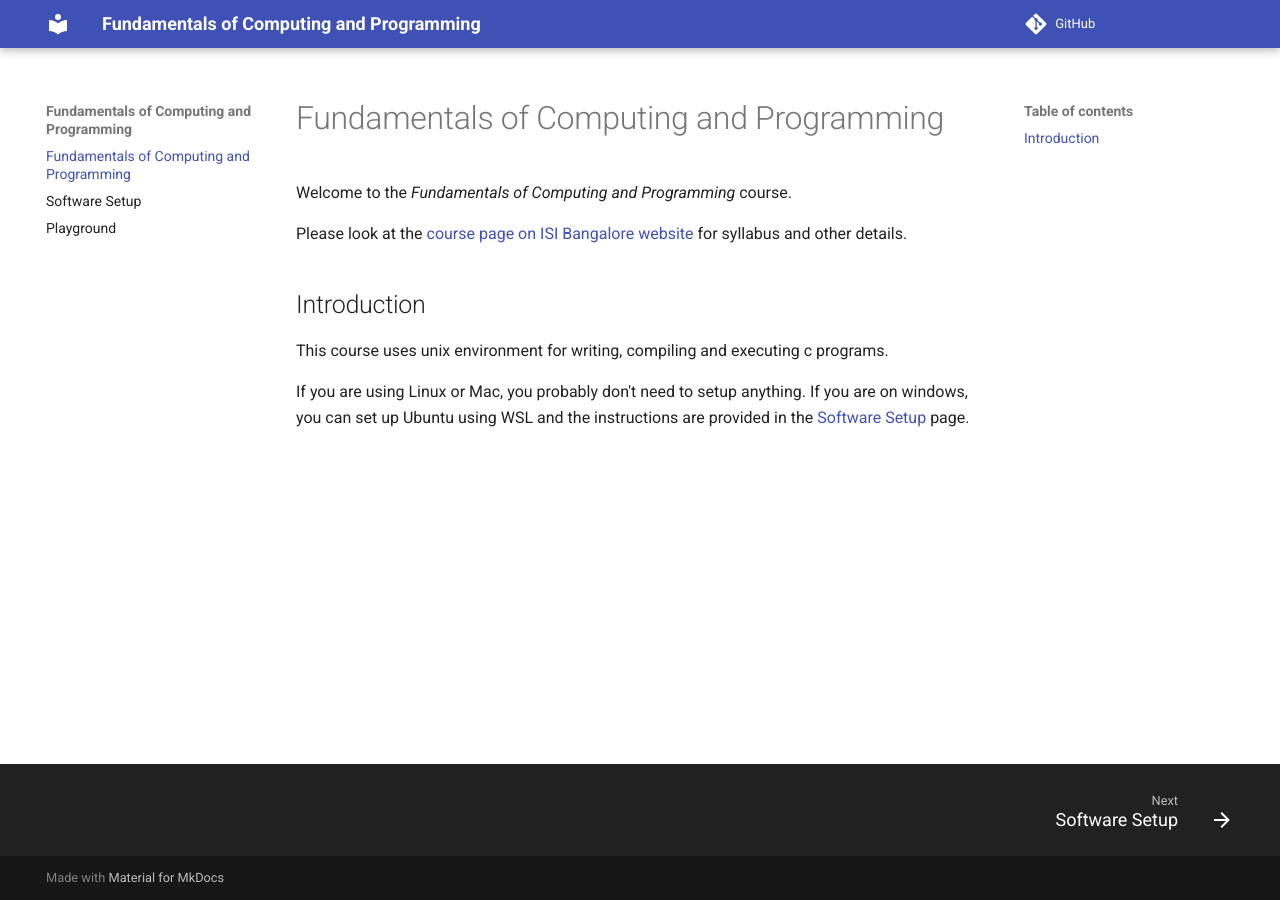
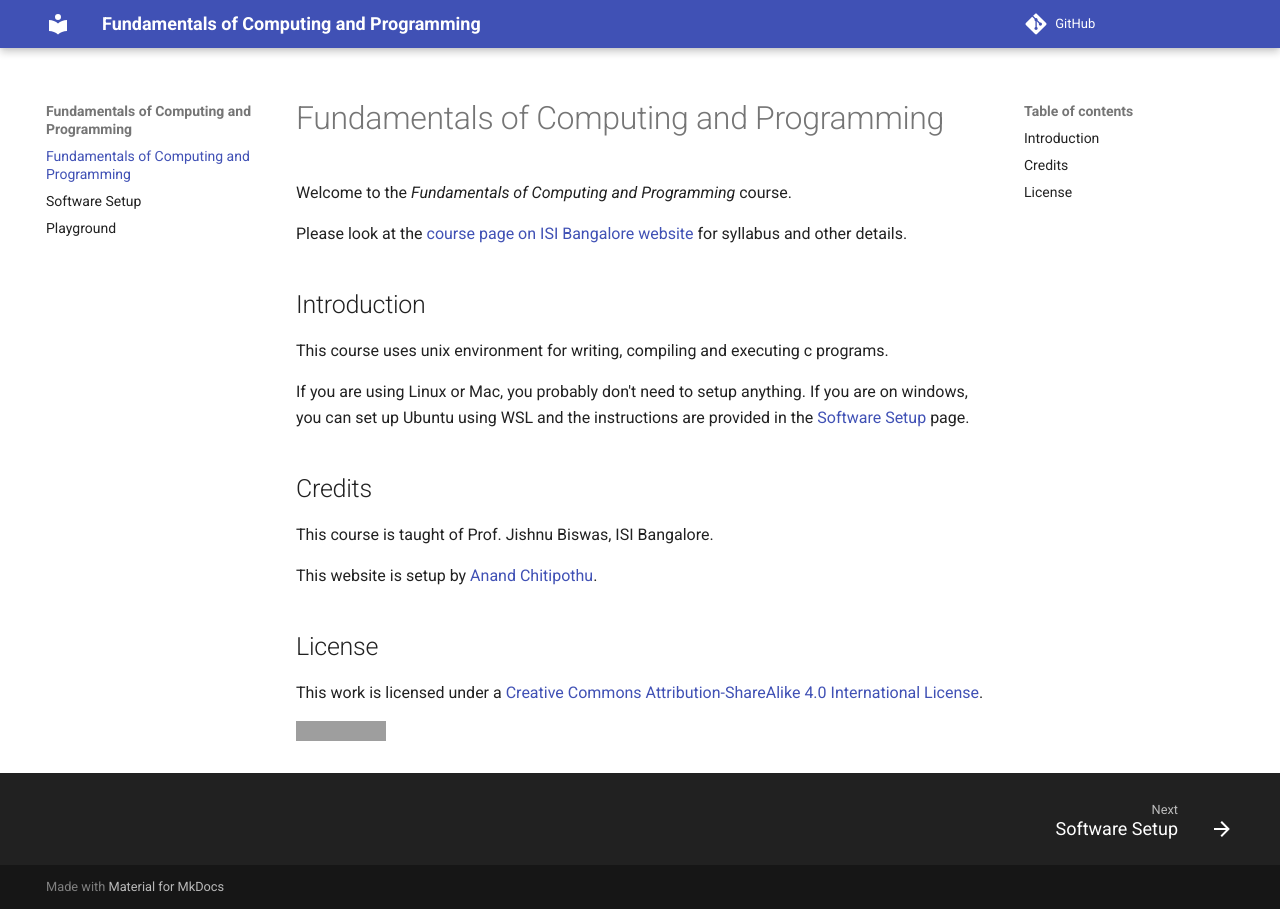
Before and after one commit to anandology/isi-fcp, an MkDocs documentation site: the page built from docs/index.md, in a window 1280 px wide. Built offline with MkDocs 1.6.1 and Material for MkDocs 9.7.7, drawn with Linux system fonts in a browser that asks for light colours; comment, search, counter and statistics services are not loaded; grey boxes are pictures that could not be loaded.

Commit message:
Added credits and license

```diff
--- a/docs/index.md
+++ b/docs/index.md
@@ -11,3 +11,20 @@ Please look at the [course page on ISI Bangalore website][1] for syllabus and ot
 This course uses unix environment for writing, compiling and executing c programs.
 
 If you are using Linux or Mac, you probably don't need to setup anything. If you are on windows, you can set up Ubuntu using WSL and the instructions are provided in the [Software Setup](setup.md) page.
+
+
+## Credits
+
+This course is taught of Prof. Jishnu Biswas, ISI Bangalore.
+
+This website is setup by [Anand Chitipothu](https://anandology.com/).
+
+## License
+
+This work is licensed under a
+[Creative Commons Attribution-ShareAlike 4.0 International License][cc-by-sa].
+
+[![CC BY-SA 4.0][cc-by-sa-image]][cc-by-sa]
+
+[cc-by-sa]: http://creativecommons.org/licenses/by-sa/4.0/
+[cc-by-sa-image]: https://licensebuttons.net/l/by-sa/4.0/88x31.png
```
